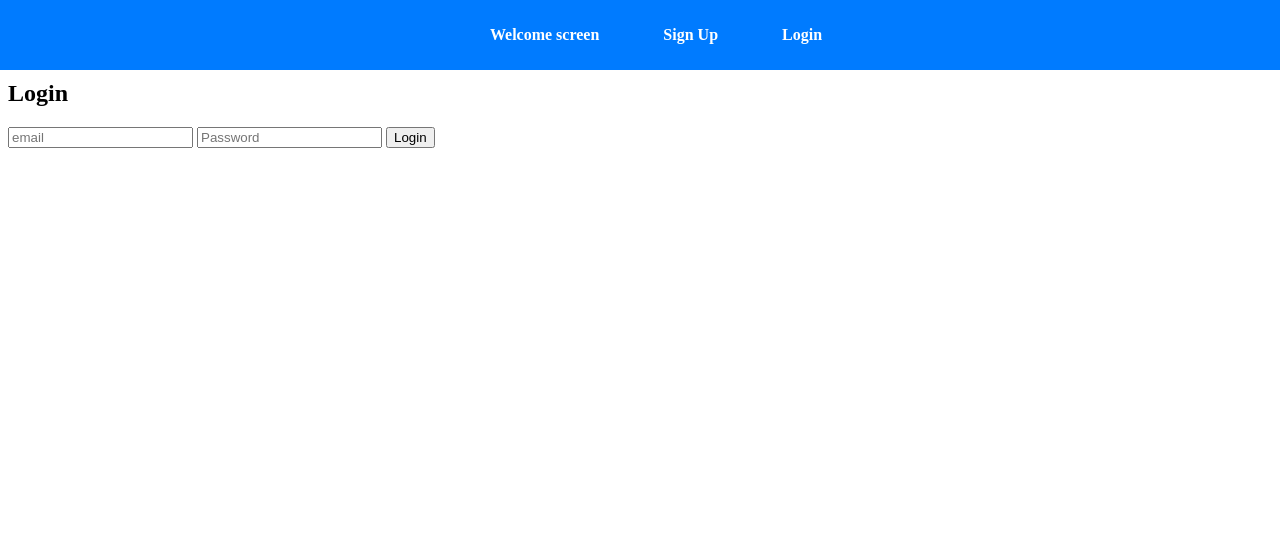
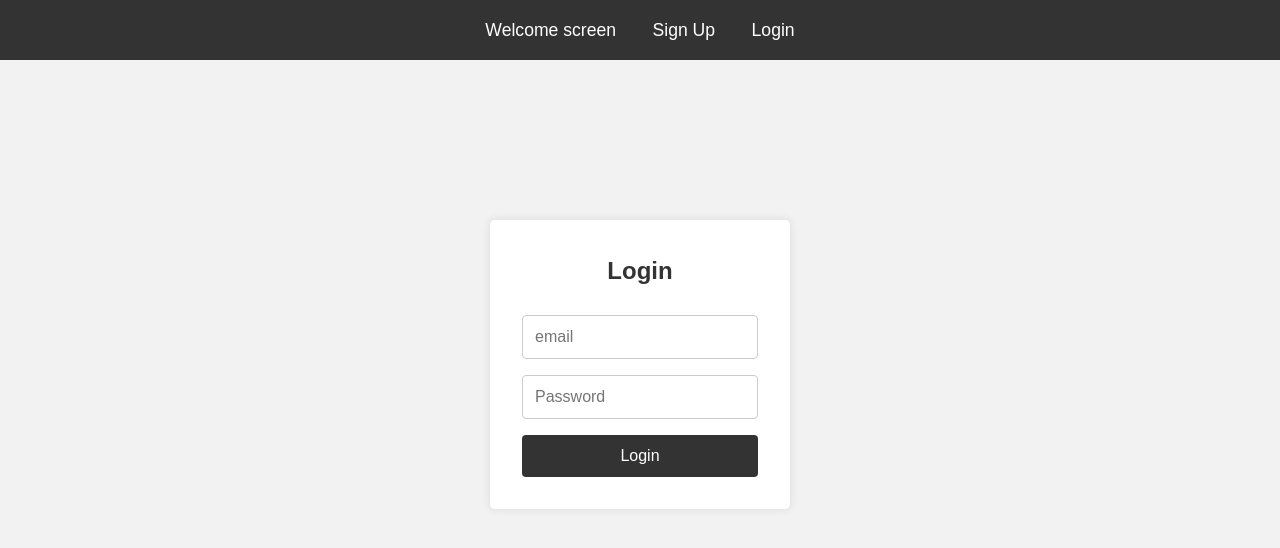
Before and after one commit to asad-mushtaq/ScheduleAI, a website: page frontend/public/login.html in a window 1280 px wide. Drawn offline with Linux system fonts and the light colour scheme.

Commit message:
improved frontend css

```diff
--- a/frontend/public/css/styles.css
+++ b/frontend/public/css/styles.css
@@ -1,23 +1,27 @@
-/* Fix Navigation Bar */
-nav {
-    background: #007bff;
-    padding: 1em;
-    text-align: center;
-    position: fixed;
-    width: 100%;
-    top: 0;
-    left: 0;
-    z-index: 1000;
+* {
+    margin: 0;
+    padding: 0;
+    box-sizing: border-box;
 }
 
+body {
+    font-family: Arial, sans-serif;
+    background: #f2f2f2;
+    color: #333;
+    line-height: 1.6;
+}
+
+nav {
+    width: 100%;
+    background: #333;
+    padding: 1rem;
+    text-align: center;
+}
 nav a {
-    display: inline-block; /* Fix so links appear in a row */
-    margin: 0 15px;
+    color: #fff;
+    margin: 0 1rem;
     text-decoration: none;
-    font-weight: bold;
-    color: white;
-    padding: 10px 15px;
-    transition: 0.3s;
+    font-size: 1.1rem;
 }
 
 nav a:hover {
@@ -25,9 +29,59 @@ nav a:hover {
     border-radius: 5px;
 }
 
-/* Add margin to fix overlapping with navbar */
+button:hover {
+    background: #555;
+}
+
+h1 {
+    margin-bottom: 1rem;
+    text-align: center;
+    color: #333;
+}
+
+p {
+    margin-bottom: 1rem;
+    font-size: 1rem;
+}
+
+a {
+    color: #000000;
+    text-decoration: none;
+}
+
+a:hover {
+    text-decoration: underline;
+}
+
 .container {
-    margin-top: 80px; /* Push content down */
+    width: 90%;
+    max-width: 1000px;
+    margin: 2rem auto;
+    padding: 2rem;
+    background: #fff;
+    border-radius: 5px;
+    box-shadow: 0 0 10px rgba(0, 0, 0, 0.1);
+}
+
+button {
+    width: fit-content;
+    padding: 0.75rem;
+    background: #333;
+    color: #fff;
+    border: none;
+    border-radius: 4px;
+    font-size: 1rem;
+    cursor: pointer;
+}
+
+input {
+    width: 15rem;
+    height: fit-content;
+    padding: 0.5rem;
+    margin-bottom: 1rem;
+    border: 1px solid #ccc;
+    border-radius: 4px;
+    font-size: 1rem;
 }
 
 #calendar-container {
@@ -36,7 +90,6 @@ nav a:hover {
     background: white;
     padding: 20px;
     border-radius: 5px;
-    box-shadow: 0 0 10px rgba(0, 0, 0, 0.1);
 }
 
 #calendar {
--- a/frontend/public/login.html
+++ b/frontend/public/login.html
@@ -6,13 +6,61 @@
     <title>Login</title>
     <link rel="stylesheet" href="css/styles.css">
 </head>
+<style>
+    * {
+    margin: 0;
+    padding: 0;
+    box-sizing: border-box;
+}
+body {
+    font-family: Arial, sans-serif;
+    background: #f2f2f2;
+    display: flex;
+    flex-direction: column;
+    align-items: center;
+}
+.container {
+    background: #fff;
+    width: 300px;
+    margin-top: 10rem;
+    padding: 2rem;
+    border-radius: 5px;
+    box-shadow: 0 0 10px rgba(0, 0, 0, 0.1);
+}
+h2 {
+    text-align: center;
+    margin-bottom: 1.5rem;
+}
+input[type="email"],
+input[type="password"] {
+    width: 100%;
+    padding: 0.75rem;
+    margin-bottom: 1rem;
+    border: 1px solid #ccc;
+    border-radius: 4px;
+    font-size: 1rem;
+}
+button {
+    width: 100%;
+    padding: 0.75rem;
+    background: #333;
+    color: #fff;
+    border: none;
+    border-radius: 4px;
+    font-size: 1rem;
+    cursor: pointer;
+}
+button:hover {
+    background: #555;
+}
+</style>
 <body>
     <nav>
         <a href="/">Welcome screen</a>
         <a href="signup">Sign Up</a>
         <a href="login">Login</a>
     </nav>
-    <div class="container">
+    <div id="login-form" class="container">
         <h2>Login</h2>
         <input type="email" id="login-email" placeholder="email">
         <input type="password" id="login-password" placeholder="Password">
```
Also changed, not shown: frontend/public/home.html (+78 -2 lines), frontend/public/index.html (+54 -4 lines), frontend/public/signup.html (+13 -1 lines).
